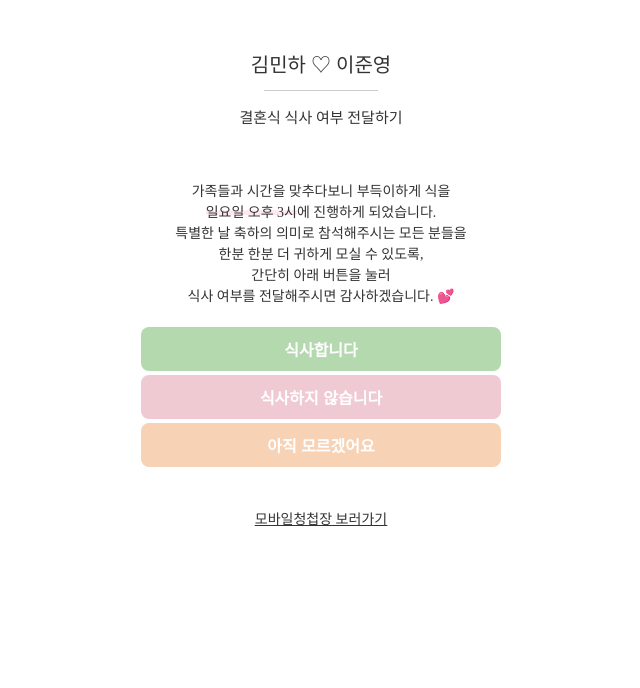
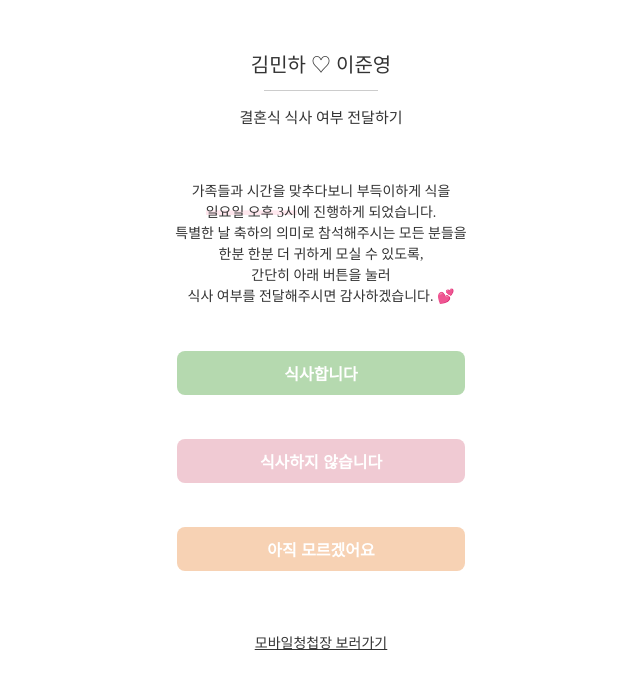
Before and after one commit to yhpark/wedinv, a Next.js app: page /rsvp in a window 1280 px wide. Shown: the top 688 px of the page, without its empty margins (319-959 px from the left). Built offline with nearby package versions, Linux system fonts and the light colour scheme.

Commit message:
fix error

```diff
--- a/src/components/home/index.tsx
+++ b/src/components/home/index.tsx
@@ -659,7 +659,7 @@ const Home = () => {
 
 
       <EventP>
-        식 당일 <u><a href="https://blog.naver.com/cheese_box/222176737557" target="_blank">인생네컷 느낌(?)의 포토부스(+방명록)</a></u>가
+        식 당일 <u><a href="https://blog.naver.com/cheese_box/222176737557" target="_blank" rel="noreferrer">인생네컷 느낌(?)의 포토부스(+방명록)</a></u>가
         <br/>
         2시 30분에 설치될 예정입니다.
         <br/>
--- a/src/components/home/rsvp.tsx
+++ b/src/components/home/rsvp.tsx
@@ -100,7 +100,7 @@ const Live = () => {
   const { isValid, dirtyFields, errors } = formState;
   const [isLoading, setLoading] = useState(false);
 
-  const onSubmit = async (data, msg) => {
+  const onSubmit = async (data: FormData, msg: string) => {
     try {
       setLoading(true);
 
@@ -154,26 +154,26 @@ const Live = () => {
         식사 여부를 전달해주시면 감사하겠습니다. 💕
       </EventP>
 
-      <wrap>
+      <Wrap>
         <form onSubmit={handleSubmit(onYesSubmit)}>
           <SubmitButton type="submit" value="식사합니다" kind="yes" />
         </form>
         {isLoading && <LoadingOverlay />}
-      </wrap>
+      </Wrap>
 
-      <wrap>
+      <Wrap>
         <form onSubmit={handleSubmit(onNoSubmit)}>
           <SubmitButton type="submit" value="식사하지 않습니다" kind="no" />
         </form>
         {isLoading && <LoadingOverlay />}
-      </wrap>
+      </Wrap>
 
-      <wrap>
+      <Wrap>
         <form onSubmit={handleSubmit(onIdkSubmit)}>
           <SubmitButton type="submit" value="아직 모르겠어요" kind="idk"/>
         </form>
         {isLoading && <LoadingOverlay />}
-      </wrap>
+      </Wrap>
 
       <br/>
 
--- a/src/rsvp/api.ts
+++ b/src/rsvp/api.ts
@@ -7,6 +7,7 @@ import {
 } from "google-spreadsheet";
 
 import {
+  Rsvp,
   PostRsvpRequest,
   PostRsvpResponse,
 } from "@/rsvp/types";
@@ -27,8 +28,9 @@ const getSheet = async () => {
   return sheet;
 };
 
+export const COOKIE_TALK_ID = "talkId";
 
-const serializeRsvp = (rsvp) => {
+const serializeRsvp = (rsvp: Rsvp) => {
   return {
     ...rsvp,
     created: new Date(rsvp.created)
```
Also changed, not shown: src/rsvp/types.ts (+7 -0 lines).
